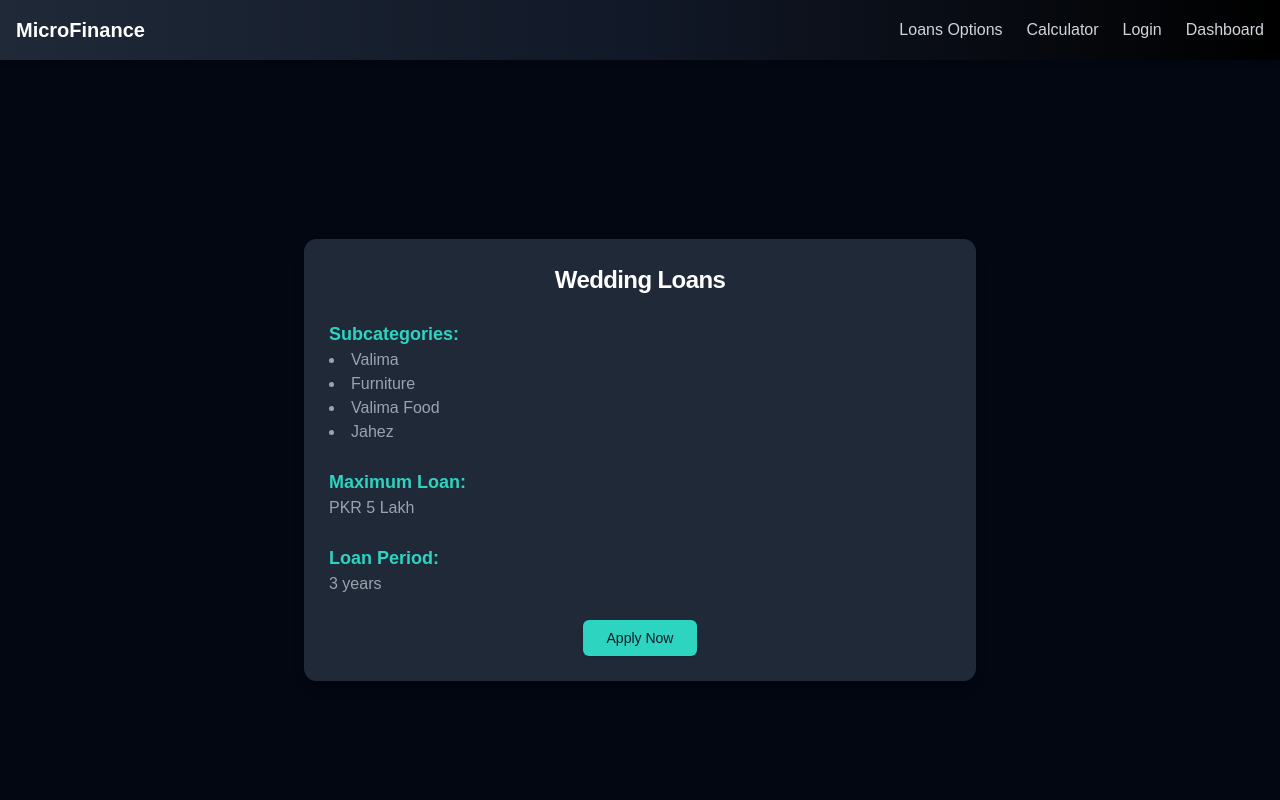
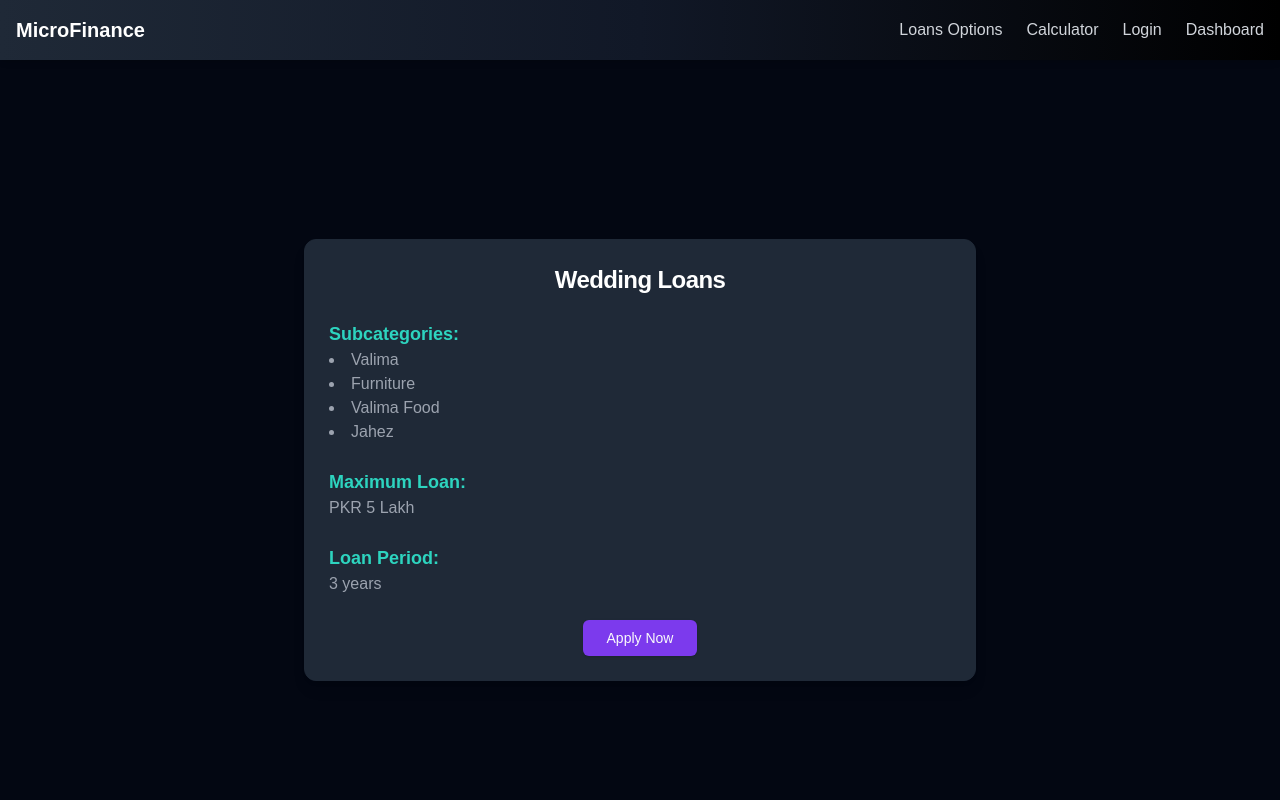
Before and after one commit to uzairrehan/smit-final-hackathon-frontend, a Next.js app: page /loans/wedding in a window 1280 px wide. Shown: the top 800 px of the page. Built offline with nearby package versions, Linux system fonts and the light colour scheme.

Commit message:
button updated

```diff
--- a/src/app/loans/business/page.tsx
+++ b/src/app/loans/business/page.tsx
@@ -32,7 +32,7 @@ export default function BusinessStartupLoansPage() {
             </div>
             <div className="text-center mt-4">
               <Link href="/apply">
-                <Button className="px-6 py-2 text-teal-400 border-teal-400 hover:bg-teal-400 hover:text-gray-900">
+                <Button className="px-6 py-2">
                   Apply Now
                 </Button>
               </Link>
--- a/src/app/loans/construction/page.tsx
+++ b/src/app/loans/construction/page.tsx
@@ -31,7 +31,7 @@ export default function HomeConstructionLoansPage() {
             </div>
             <div className="text-center mt-4">
               <Link href="/apply">
-                <Button className="px-6 py-2 text-teal-400 border-teal-400 hover:bg-teal-400 hover:text-gray-900">
+                <Button className="px-6 py-2 ">
                   Apply Now
                 </Button>
               </Link>
--- a/src/app/loans/education/page.tsx
+++ b/src/app/loans/education/page.tsx
@@ -30,7 +30,7 @@ export default function EducationLoansPage() {
             </div>
             <div className="text-center mt-4">
               <Link href="/apply">
-                <Button className="px-6 py-2 text-teal-400 border-teal-400 hover:bg-teal-400 hover:text-gray-900">
+                <Button className="px-6 py-2 ">
                   Apply Now
                 </Button>
               </Link>
--- a/src/app/loans/wedding/page.tsx
+++ b/src/app/loans/wedding/page.tsx
@@ -32,7 +32,7 @@ export default function WeddingLoansPage() {
             </div>
             <div className="text-center mt-6">
               <Link href="/apply">
-                <Button className="px-6 py-2 bg-teal-400 text-gray-900 hover:bg-teal-500 hover:text-gray-800">
+                <Button className="px-6 py-2 ">
                   Apply Now
                 </Button>
               </Link>
```
